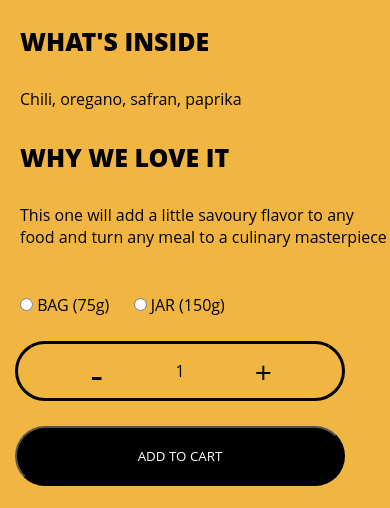
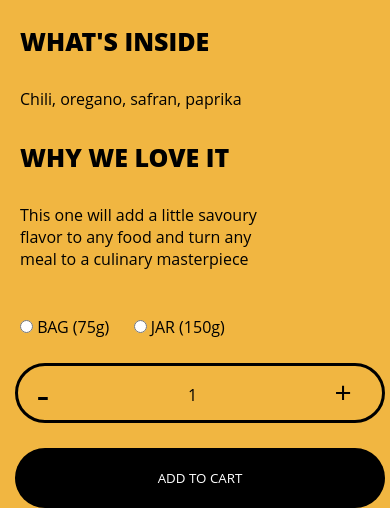
Before and after one commit to GabeGregorioTiago/2-TRABALHO-DE-INGLES, a plain HTML site: page index.html in a window 390 px wide. Shown: the part 533-1041 px from the top of the page. Drawn offline with Linux system fonts and the light colour scheme.

Commit message:
Second Commit

```diff
--- a/index.html
+++ b/index.html
@@ -37,7 +37,7 @@
                  <h3 >WHAT'S INSIDE</h3>
                  <p>Chili, oregano, safran, paprika</p>
                  <h3>WHY WE LOVE IT</h3>
-                 <p>This one will add a little savoury flavor to any food and turn any meal to a culinary masterpiece</p>
+                 <p class="text--two">This one will add a little savoury flavor to any food and turn any meal to a culinary masterpiece</p>
                  <input id="p" type="radio" name="tamanho" >
                   <label for="p">BAG (75g)</label>
                   <input id="m" type="radio" name="tamanho" >
--- a/style.css
+++ b/style.css
@@ -70,7 +70,7 @@ a{
 
      border-radius: 30px;
       height: 50px;
-      width: 330px;
+      width: 360px;
       position: relative;
       margin-top:30px;
       margin-left: 15px;
@@ -121,7 +121,7 @@ a{
      height: 350px;
      width: 250px;
      margin-top:-3px;
-     margin-left: 50px;
+     margin-left: 80px;
 
 
 
@@ -137,7 +137,7 @@ a{
    .subtitle--one{
         position:absolute;
         bottom:40px;
-        left: -70px;
+        left: -90px;
          color: black;
          font-size: 35px;
          opacity: 1;
@@ -146,7 +146,7 @@ a{
 
     .subtitle--two{
         position:absolute;
-        right:90px;
+        right:40px;
         bottom:40px;
         color: black;
         font-size: 35px;
@@ -174,20 +174,20 @@ a{
     .buyButton{
         border: solid;
         height:60px;
-        width: 330px;
-        display: flex;
-        align-items: center;
-        justify-content:space-evenly;
+        width: 370px;
+         position: relative;
         border-radius: 50px;
         margin-left:15px;
 
     }
     .minus{
+        position: absolute;
         height: 50px;
         width: 50px;
         font-size: 40px;
         background: transparent;
         border: transparent;
+
     }
     .add{
         height: 50px;
@@ -195,17 +195,24 @@ a{
         font-size: 30px;
         background: transparent;
         border: transparent;
+        position: absolute;
+        left: 300px;
+    }
+    .box--five p{
+        position: absolute;
+        top:18px;
+        left: 170px;
     }
     .addCartButton{
 
         margin-top:25px;
         margin-left:15px;
         height:60px;
-        width: 330px;
+        width: 370px;
         border-radius: 50px;
         color:white;
         background-color: black;
-
+        border:none;
     }
     input[name="tamanho"] {
         accent-color:black;
@@ -213,5 +220,8 @@ a{
         margin-top: 20px;
         margin-bottom: 30px;
     }
+   .text--two{
 
+     width: 240px;
+   }
 }
```
